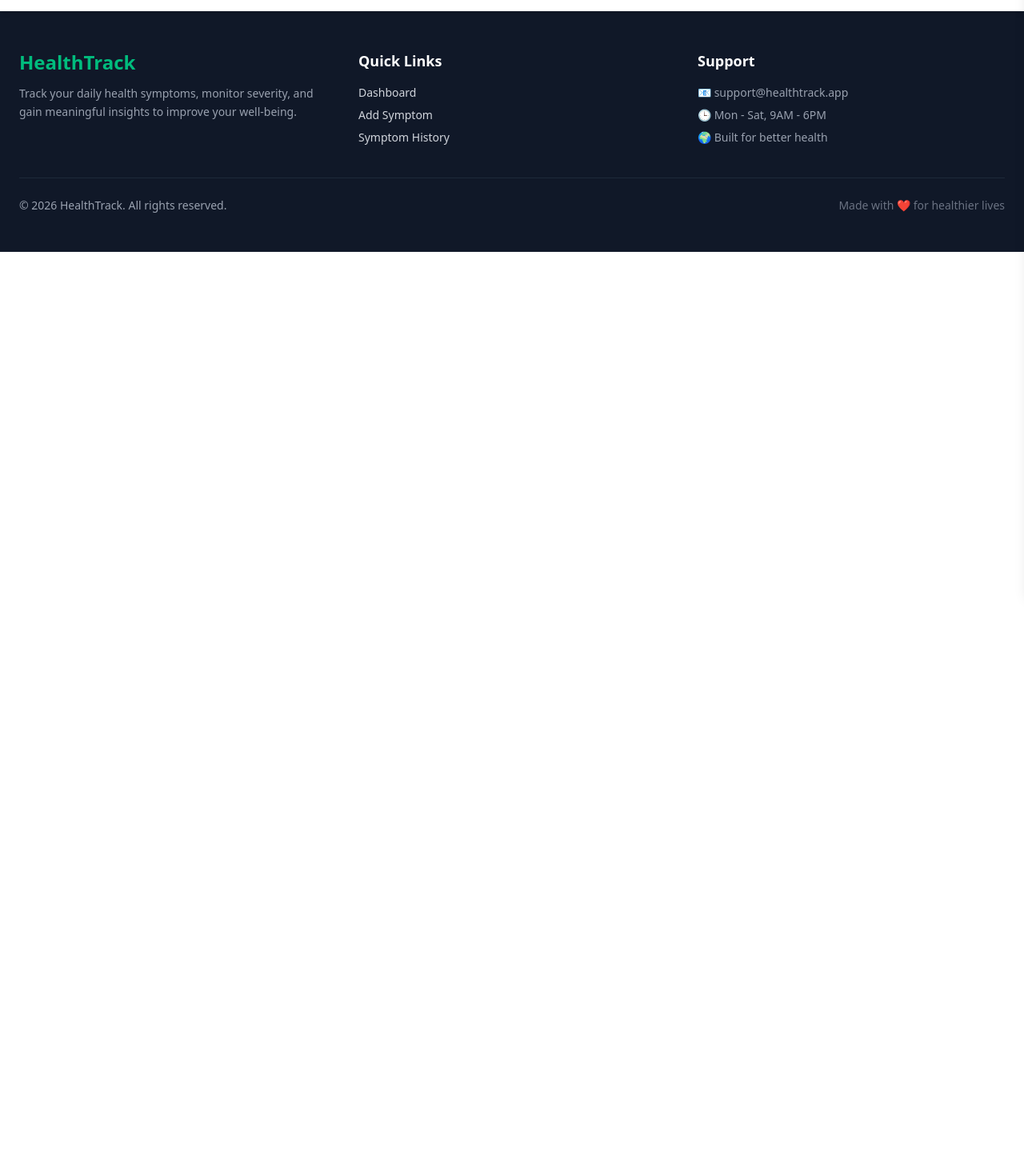
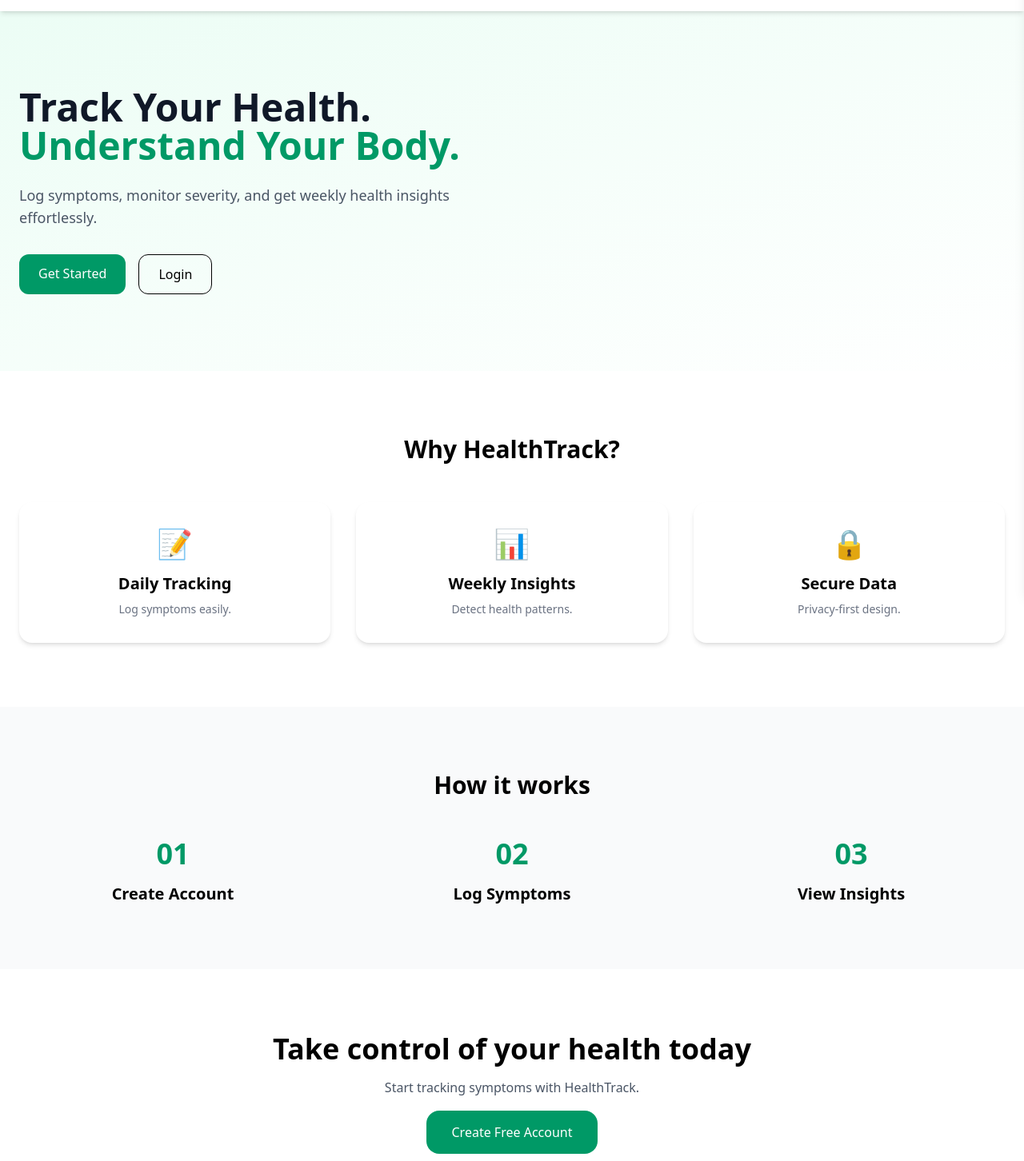
Before and after one commit to santosH7321/Fullstack-projects, a React app in the folder health-symptom-tracker/frontend/: page / in a window 1280 px wide. Shown: the part 58-1510 px from the top of the page at 80% size. Before the commit the page ends 800 px from the top, so only its background shows below. Built offline with nearby package versions, Linux system fonts and the light colour scheme; the HTML template or start-up script is replaced by a standard one.

Commit message:
Basic home page

```diff
--- a/health-symptom-tracker/frontend/src/App.tsx
+++ b/health-symptom-tracker/frontend/src/App.tsx
@@ -7,12 +7,14 @@
 import History from "./pages/History"
 import Navbar from "./components/Navbar"
 import Footer from "./components/Footer"
+import AppRoutes from "./routes/AppRoutes"
 
 export default function App() {
   return (
     <BrowserRouter>
       <Navbar />
       <Routes>
+        <Route path="/" element={<AppRoutes />} />
         <Route path="/login" element={<Login />} />
         <Route path="/register" element={<Register />} />
         <Route
--- /dev/null
+++ b/health-symptom-tracker/frontend/src/components/home/CTASection.tsx
@@ -0,0 +1,24 @@
+import { Link } from "react-router-dom"
+
+export default function CTASection() {
+  return (
+    <section className="py-20 text-center">
+      <h2 className="text-3xl md:text-4xl font-bold">
+        Take control of your health today
+      </h2>
+
+      <p className="mt-4 text-gray-600">
+        Start tracking symptoms with HealthTrack.
+      </p>
+
+      <div className="mt-8">
+        <Link
+          to="/register"
+          className="bg-emerald-600 hover:bg-emerald-700 text-white px-8 py-4 rounded-2xl"
+        >
+          Create Free Account
+        </Link>
+      </div>
+    </section>
+  )
+}
--- /dev/null
+++ b/health-symptom-tracker/frontend/src/components/home/FeaturesSection.tsx
@@ -0,0 +1,34 @@
+const features = [
+  { title: "Daily Tracking", icon: "📝", desc: "Log symptoms easily." },
+  { title: "Weekly Insights", icon: "📊", desc: "Detect health patterns." },
+  { title: "Secure Data", icon: "🔒", desc: "Privacy-first design." },
+]
+
+export default function FeaturesSection() {
+  return (
+    <section className="py-20">
+      <div className="max-w-7xl mx-auto px-6">
+        <h2 className="text-3xl font-bold text-center">
+          Why HealthTrack?
+        </h2>
+
+        <div className="mt-12 grid sm:grid-cols-2 md:grid-cols-3 gap-8">
+          {features.map((f) => (
+            <div
+              key={f.title}
+              className="bg-white rounded-2xl shadow-md p-8 text-center"
+            >
+              <div className="text-4xl">{f.icon}</div>
+              <h3 className="mt-4 text-xl font-semibold">
+                {f.title}
+              </h3>
+              <p className="mt-2 text-gray-500 text-sm">
+                {f.desc}
+              </p>
+            </div>
+          ))}
+        </div>
+      </div>
+    </section>
+  )
+}
--- /dev/null
+++ b/health-symptom-tracker/frontend/src/components/home/HeroSection.tsx
@@ -0,0 +1,39 @@
+import { Link } from "react-router-dom"
+
+export default function HeroSection() {
+  return (
+    <section className="bg-linear-to-br from-emerald-50 to-white">
+      <div className="max-w-7xl mx-auto px-6 py-24 grid grid-cols-1 md:grid-cols-2 gap-12 items-center">
+        <div>
+          <h1 className="text-4xl md:text-5xl font-extrabold text-gray-900">
+            Track Your Health.
+            <br />
+            <span className="text-emerald-600">
+              Understand Your Body.
+            </span>
+          </h1>
+
+          <p className="mt-6 text-lg text-gray-600 max-w-xl">
+            Log symptoms, monitor severity, and get weekly
+            health insights effortlessly.
+          </p>
+
+          <div className="mt-8 flex gap-4">
+            <Link
+              to="/register"
+              className="bg-emerald-600 hover:bg-emerald-700 text-white px-6 py-3 rounded-xl"
+            >
+              Get Started
+            </Link>
+            <Link
+              to="/login"
+              className="border px-6 py-3 rounded-xl"
+            >
+              Login
+            </Link>
+          </div>
+        </div>
+      </div>
+    </section>
+  )
+}
--- /dev/null
+++ b/health-symptom-tracker/frontend/src/components/home/HowItWorksSection.tsx
@@ -0,0 +1,30 @@
+const steps = [
+  { step: "01", title: "Create Account" },
+  { step: "02", title: "Log Symptoms" },
+  { step: "03", title: "View Insights" },
+]
+
+export default function HowItWorksSection() {
+  return (
+    <section className="bg-gray-50 py-20">
+      <div className="max-w-7xl mx-auto px-6">
+        <h2 className="text-3xl font-bold text-center">
+          How it works
+        </h2>
+
+        <div className="mt-12 grid md:grid-cols-3 gap-10 text-center">
+          {steps.map((s) => (
+            <div key={s.step}>
+              <div className="text-emerald-600 text-4xl font-bold">
+                {s.step}
+              </div>
+              <h3 className="mt-4 text-xl font-semibold">
+                {s.title}
+              </h3>
+            </div>
+          ))}
+        </div>
+      </div>
+    </section>
+  )
+}
--- /dev/null
+++ b/health-symptom-tracker/frontend/src/pages/Home.tsx
@@ -0,0 +1,15 @@
+import HeroSection from "../components/home/HeroSection"
+import FeaturesSection from "../components/home/FeaturesSection"
+import HowItWorksSection from "../components/home/HowItWorksSection"
+import CTASection from "../components/home/CTASection"
+
+export default function Home() {
+  return (
+    <>
+      <HeroSection />
+      <FeaturesSection />
+      <HowItWorksSection />
+      <CTASection />
+    </>
+  )
+}
--- /dev/null
+++ b/health-symptom-tracker/frontend/src/routes/AppRoutes.tsx
@@ -0,0 +1,21 @@
+import { Routes, Route, Navigate } from "react-router-dom"
+import Home from "../pages/Home"
+import Dashboard from "../pages/Dashboard"
+import Login from "../pages/Login"
+import Register from "../pages/Register"
+
+export default function AppRoutes() {
+  const token = localStorage.getItem("token")
+
+  return (
+    <Routes>
+      <Route
+        path="/"
+        element={token ? <Navigate to="/dashboard" /> : <Home />}
+      />
+      <Route path="/login" element={<Login />} />
+      <Route path="/register" element={<Register />} />
+      <Route path="/dashboard" element={<Dashboard />} />
+    </Routes>
+  )
+}
```
